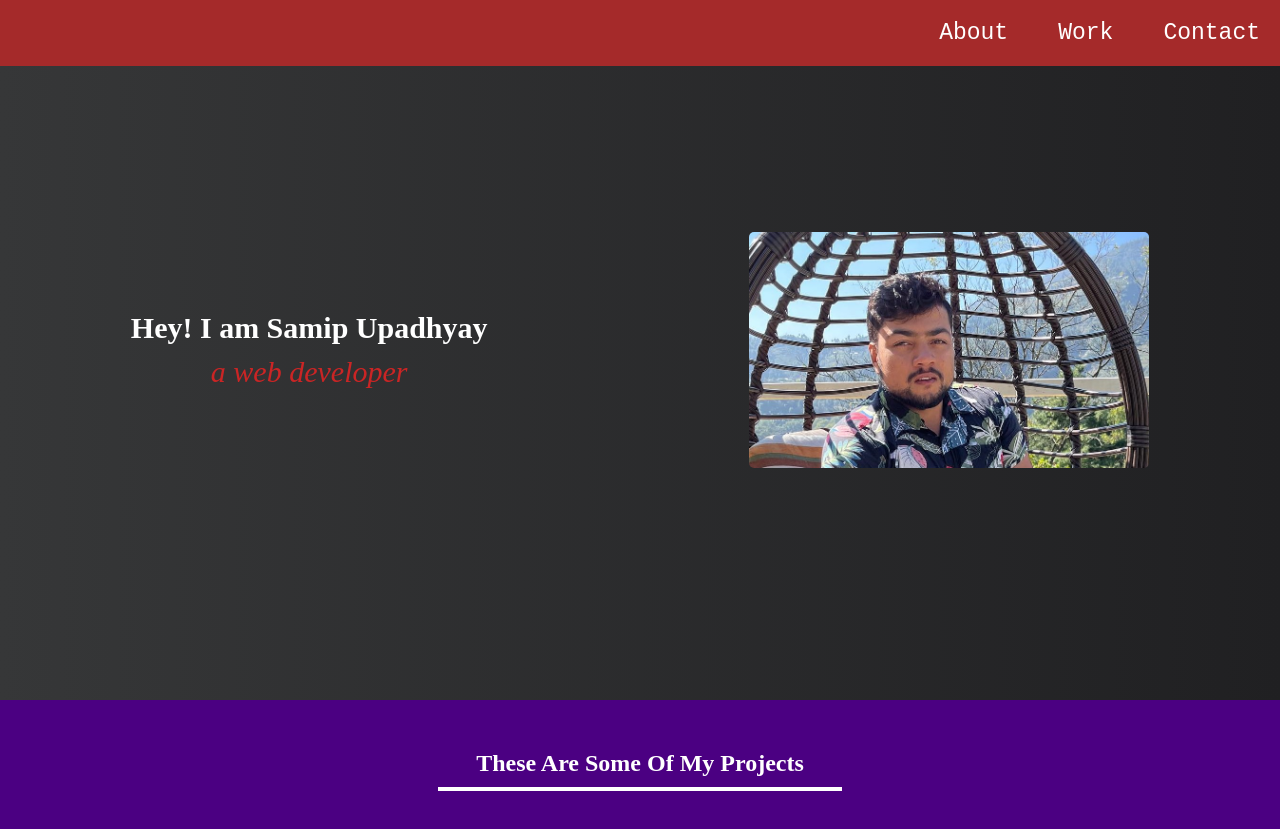
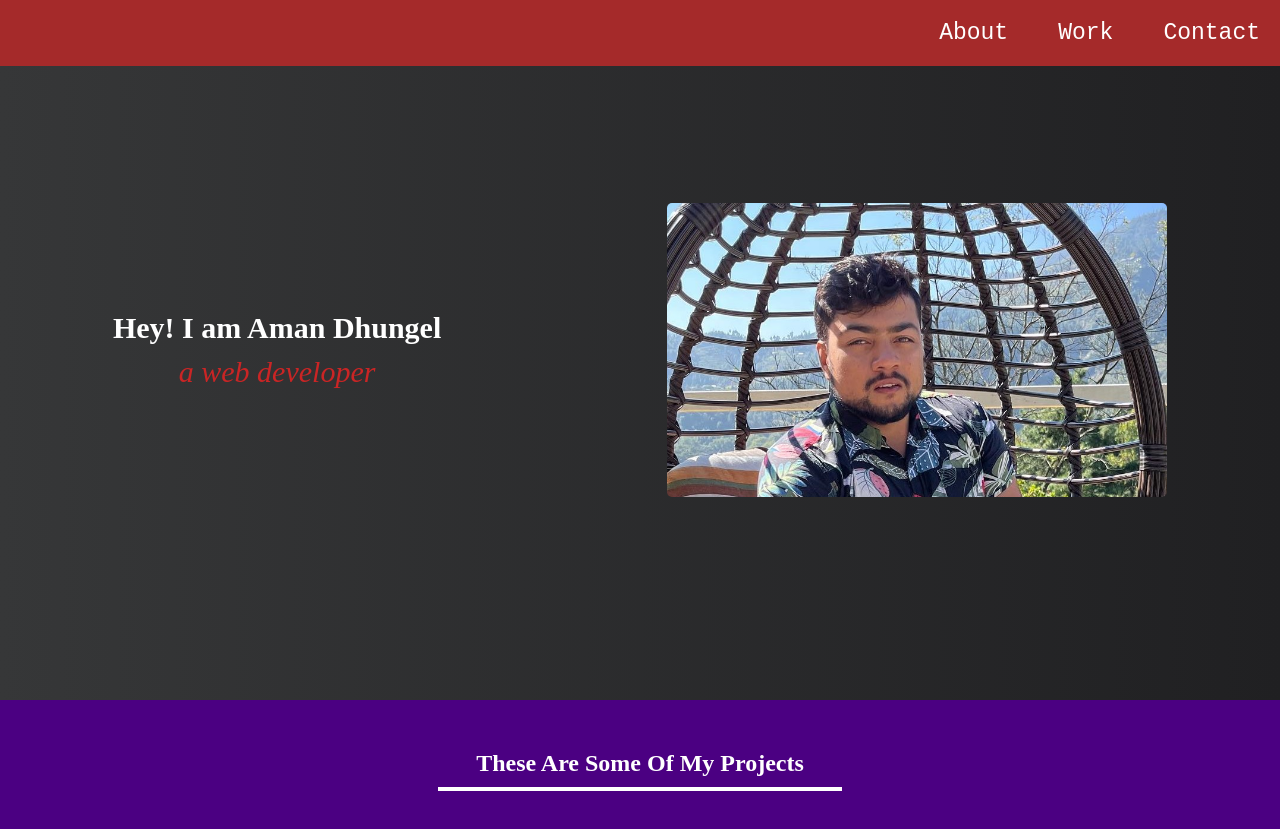
Before and after one commit to AmanDhungel/Free-Code-Camp---HTML-CSS, a plain HTML site: page index.html in a window 1280 px wide. Shown: the top 829 px of the page. Drawn offline with Linux system fonts and the light colour scheme.

Commit message:
index changes

```diff
--- a/index.html
+++ b/index.html
@@ -18,7 +18,7 @@
 
     <section id="hero">
         <div>
-            <h1>Hey! I am Samip Upadhyay</h1>
+            <h1>Hey! I am Aman Dhungel</h1>
             <p><em>a web developer</em></p>
         </div>
         <img src="photo.jpg" alt="">
--- a/styles.css
+++ b/styles.css
@@ -42,7 +42,7 @@ nav ul li a{
 }
 
 #hero img{
-    max-width: 400px;
+    max-width: 500px;
     max-height: 400px;
     margin-top: auto;
     margin-bottom: auto;
```
